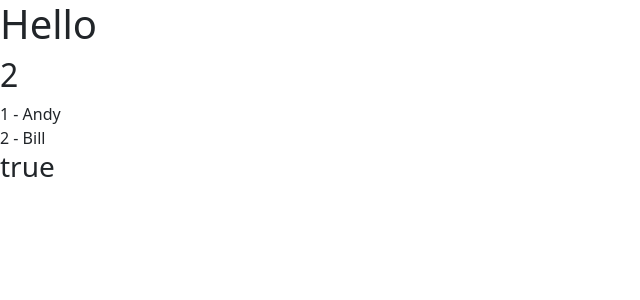
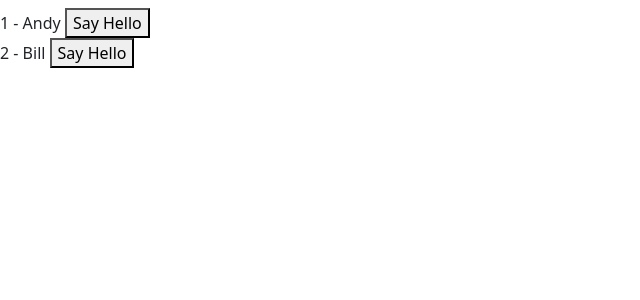
Before and after one commit to dpi627/HexVueDaily, a Vue app: page / in a window 1280 px wide. Shown: the top 300 px of the page, without its empty margins (0-640 px from the left). Built offline with nearby package versions, Linux system fonts and the light colour scheme.

Commit message:
feat: 新增第 14 天的內容，介紹 emits 的使用與命名規則，並更新 Daily14.vue 和 Child.vue 組件

```diff
--- /dev/null
+++ b/src/Daily14.vue
@@ -0,0 +1,18 @@
+<template>
+  <Child
+  :users="list" @say-hello-to="greetingUser" />
+</template>
+
+<script setup>
+import { ref } from 'vue'
+import Child from './components/Child.vue';
+
+const greetingUser = (user) => {
+  alert(`Hi, ${user.name}`)
+}
+
+const list = ref([
+  { "id": 1, "name": "Andy" },
+  { "id": 2, "name": "Bill" },
+])
+</script>
--- a/src/components/Child.vue
+++ b/src/components/Child.vue
@@ -3,12 +3,19 @@
   <h2>{{ value }}</h2>
   <div v-for="user in users" :key="user.id">
     {{ user.id }} - {{ user.name }}
+    <button @click.prevent="greeting(user)" type="button">Say Hello</button>
   </div>
   <h3>{{ innerData }}</h3>
 </template>
 
 <script setup>
 import { defineProps } from 'vue';
+import { defineEmits } from 'vue';
 
 defineProps(['data', 'value', 'users', 'innerData'])
+const emits = defineEmits(['say-hello-to'])
+
+const greeting = (user) => {
+  emits('say-hello-to', user)
+}
 </script>
--- a/src/main.js
+++ b/src/main.js
@@ -3,6 +3,6 @@ import 'bootstrap/dist/css/bootstrap.min.css'
 import 'bootstrap/dist/js/bootstrap.bundle.min.js'
 
 // import './style.css'
-import App from './Daily13.vue'
+import App from './Daily14.vue'
 
 createApp(App).mount('#app')
```
Also changed, not shown: 1 other file (tests, documents, lock files or other folders).
